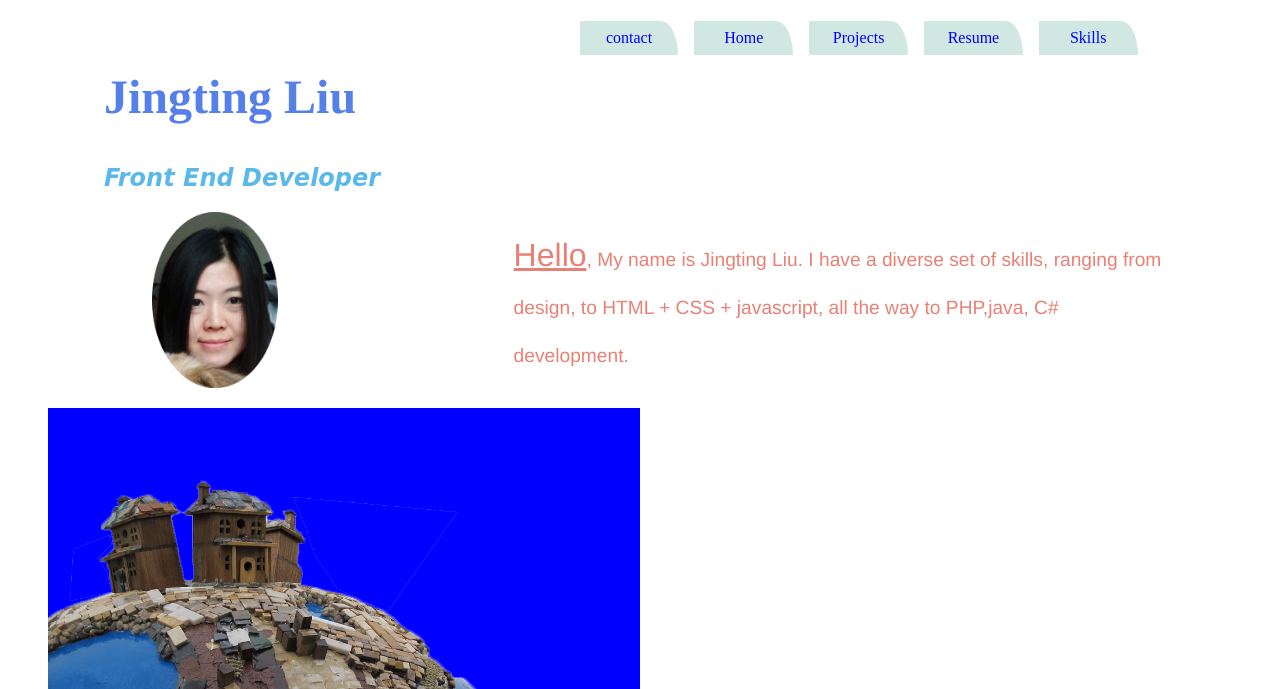
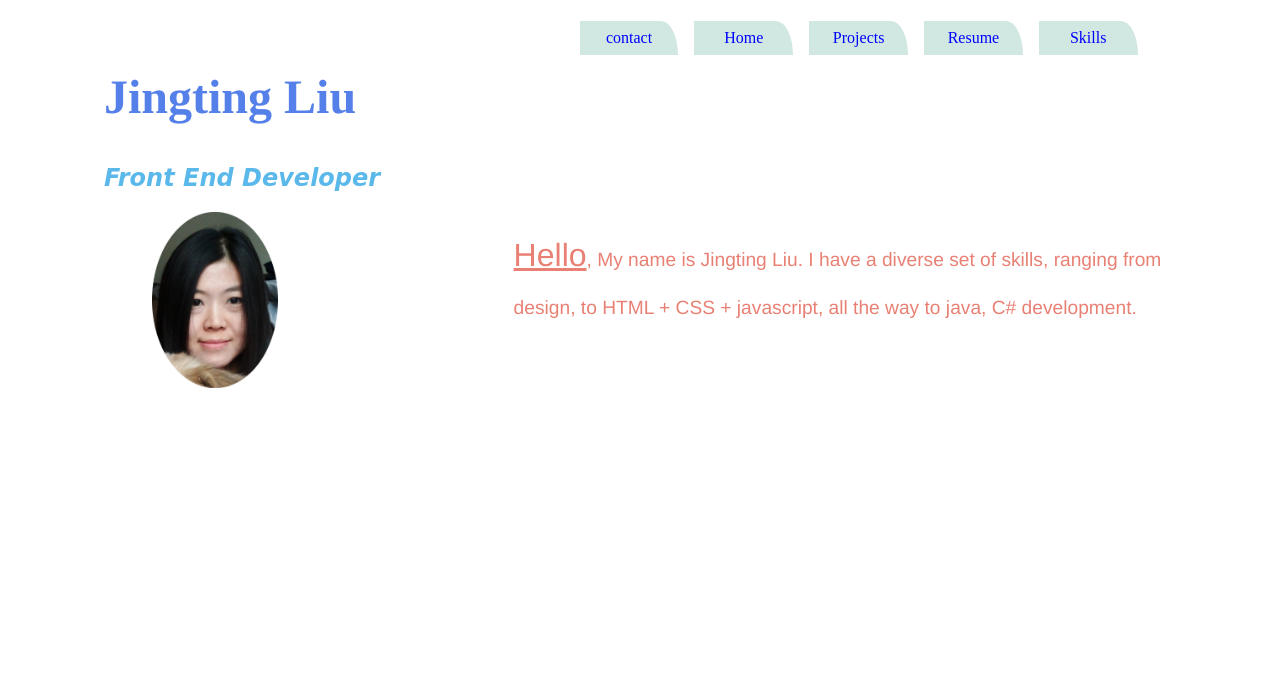
Before and after one commit to Jingting2019/portfolio, a plain HTML site: page index.html in a window 1280 px wide. Shown: the part 111-800 px from the top of the page. Drawn offline with Linux system fonts and the light colour scheme; a web font is replaced by a local one.

Commit message:
deleted the img

```diff
--- a/index.html
+++ b/index.html
@@ -52,7 +52,8 @@
 
         <p class="introduce"><span class="first-word">Hello</span>, My name is Jingting Liu. I have a diverse set of skills,
           ranging from design, to HTML + CSS + javascript, all the way to
-          PHP,java, C# development.</p>
+          java, C# development.</p>
+          <!--
         <figure>
           <img src="images/globe.png"
                  alt="a globe image as the background of the main page"
@@ -61,7 +62,7 @@
             <a href="page-semantic-assignment1.html">See the assignment 1 click here</a>
           </figcaption>
         </figure>
-
+-->
         <!-- removed after graded
 
         <p>This is a summary for semantic elements.</p >
@@ -83,7 +84,9 @@
       </article>
     </main>
     <footer>
+      <!--
       <p>Posted by: Jingting </p>
+    -->
     </footer>
   </body>
 </html>
```
